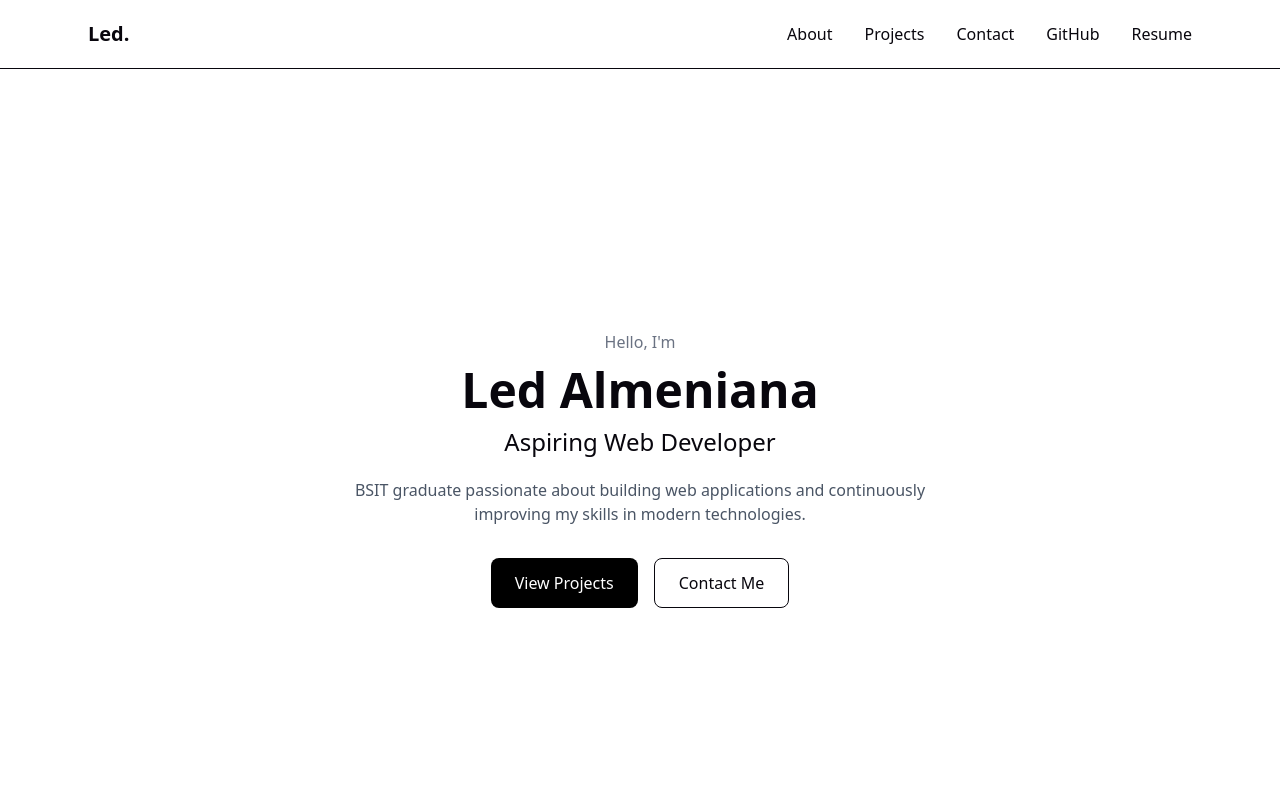
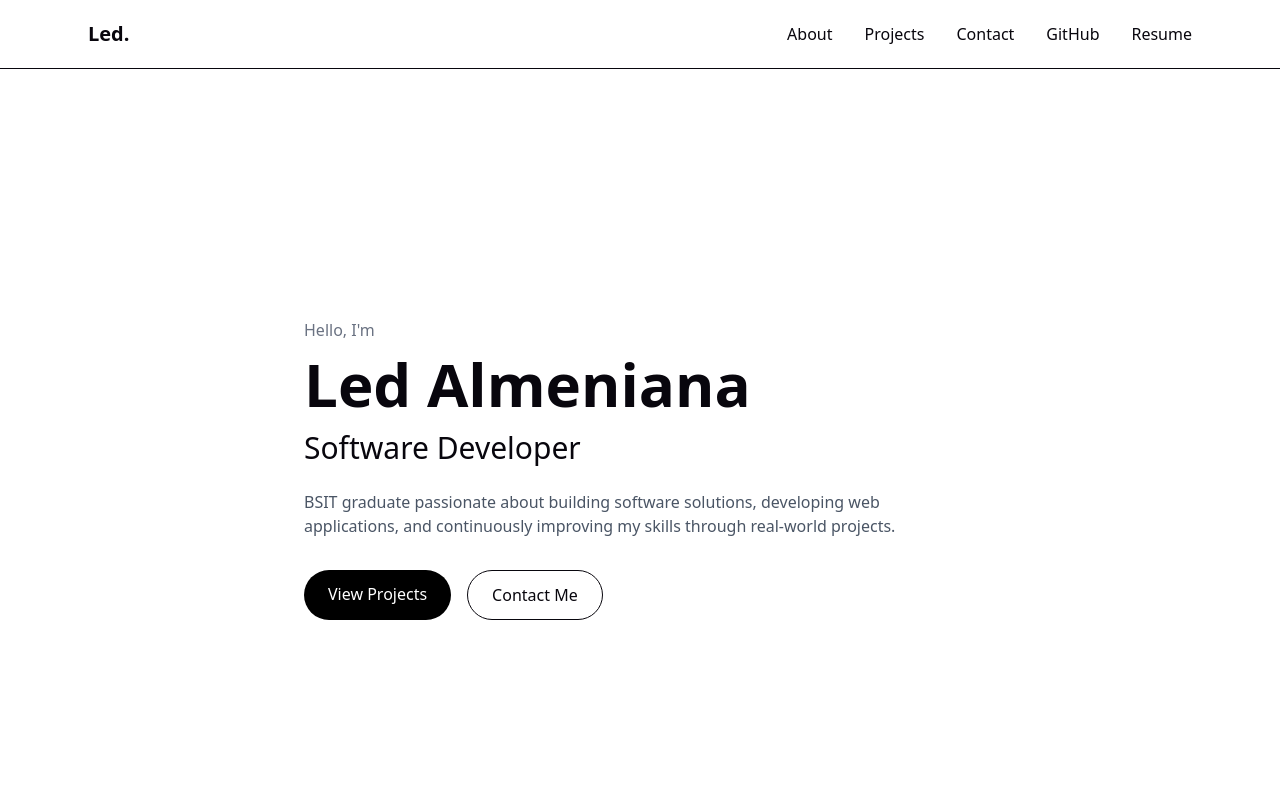
Before and after one commit to ledalmeniana444-bit/led-portfolio, a React app in the folder frontend/: page / in a window 1280 px wide. Shown: the top 800 px of the page. Built offline with nearby package versions, Linux system fonts and the light colour scheme; the HTML template or start-up script is replaced by a standard one.

Commit message:
Refine Hero Section Content

```diff
--- a/frontend/src/components/sections/Hero.jsx
+++ b/frontend/src/components/sections/Hero.jsx
@@ -1,32 +1,39 @@
 function Hero() {
   return (
-    <section className="flex min-h-screen items-center justify-center">
-      <div className="text-center">
-        <p className="mb-3 text-gray-500">
+    <section className="min-h-screen flex items-center">
+      <div className="max-w-5xl mx-auto px-6">
+        <p className="text-gray-500 mb-3">
           Hello, I'm
         </p>
 
-        <h1 className="text-5xl font-bold">
+        <h1 className="text-5xl md:text-6xl font-bold mb-4">
           Led Almeniana
         </h1>
 
-        <h2 className="mt-3 text-2xl">
-          Aspiring Web Developer
+        <h2 className="text-2xl md:text-3xl mb-6">
+          Software Developer
         </h2>
 
-        <p className="mx-auto mt-5 max-w-xl text-gray-600">
-          BSIT graduate passionate about building web applications
-          and continuously improving my skills in modern technologies.
+        <p className="max-w-2xl text-gray-600 mb-8">
+          BSIT graduate passionate about building software solutions,
+          developing web applications, and continuously improving
+          my skills through real-world projects.
         </p>
 
-        <div className="mt-8 flex justify-center gap-4">
-          <button className="rounded-lg bg-black px-6 py-3 text-white">
+        <div className="flex gap-4">
+          <a
+            href="#projects"
+            className="px-6 py-3 rounded-full bg-black text-white"
+          >
             View Projects
-          </button>
+          </a>
 
-          <button className="rounded-lg border px-6 py-3">
+          <a
+            href="#contact"
+            className="px-6 py-3 rounded-full border"
+          >
             Contact Me
-          </button>
+          </a>
         </div>
       </div>
     </section>
```
